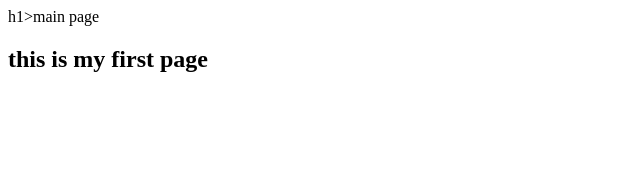
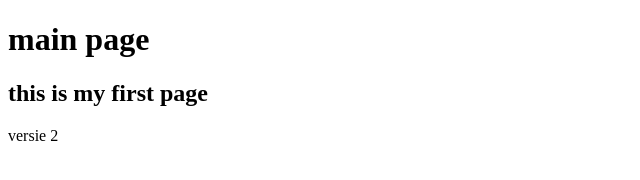
Before and after one commit to saintFa/gitexercises, a plain HTML site: page index.html in a window 1280 px wide. Shown: the whole page, without its empty margins (0-640 px from the left). Drawn offline with Linux system fonts and the light colour scheme.

Commit message:
add second line v2

```diff
--- a/index.html
+++ b/index.html
@@ -5,8 +5,9 @@
     <title>main page</title>
 </head>
 <body>
-    h1>main page</h1>
+    <h1>main page</h1>
 <h2>this is my first page</h2>
+<p>versie 2</p>
 
 </body>
 </html>
```
